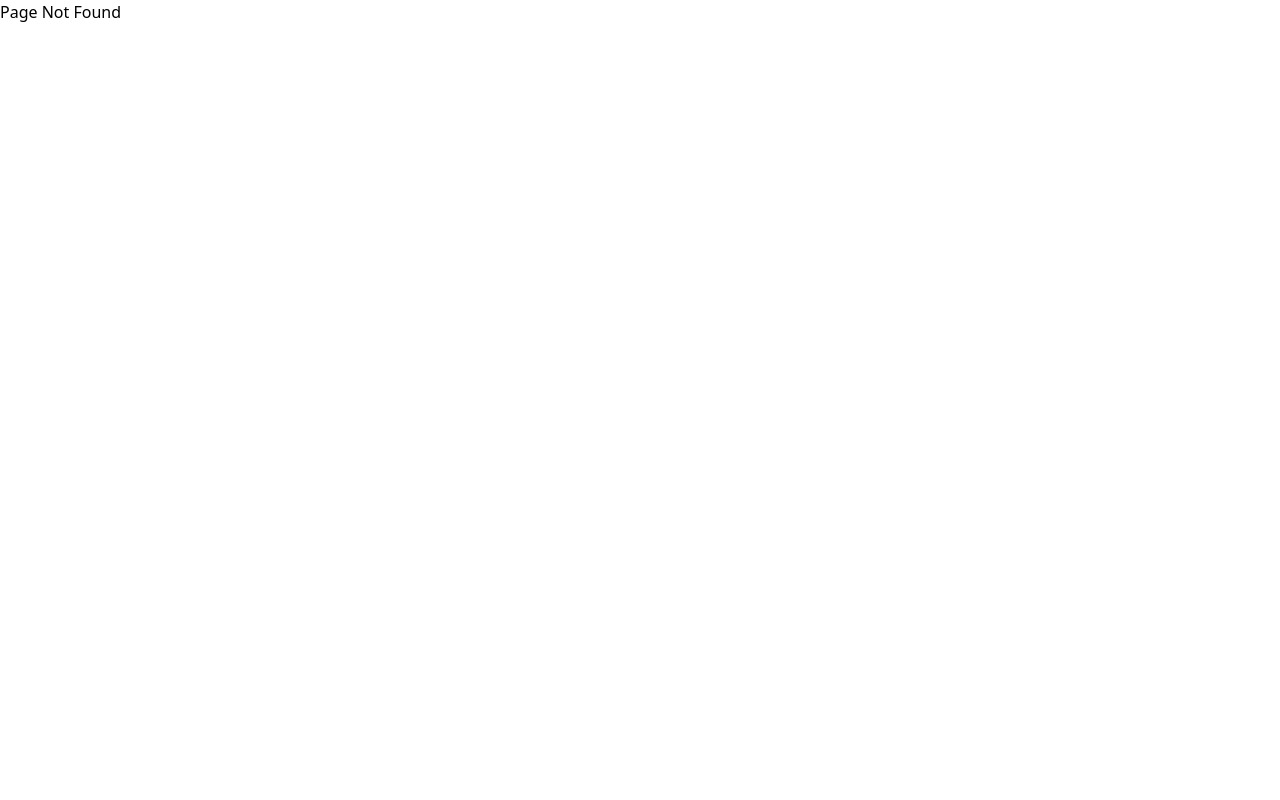
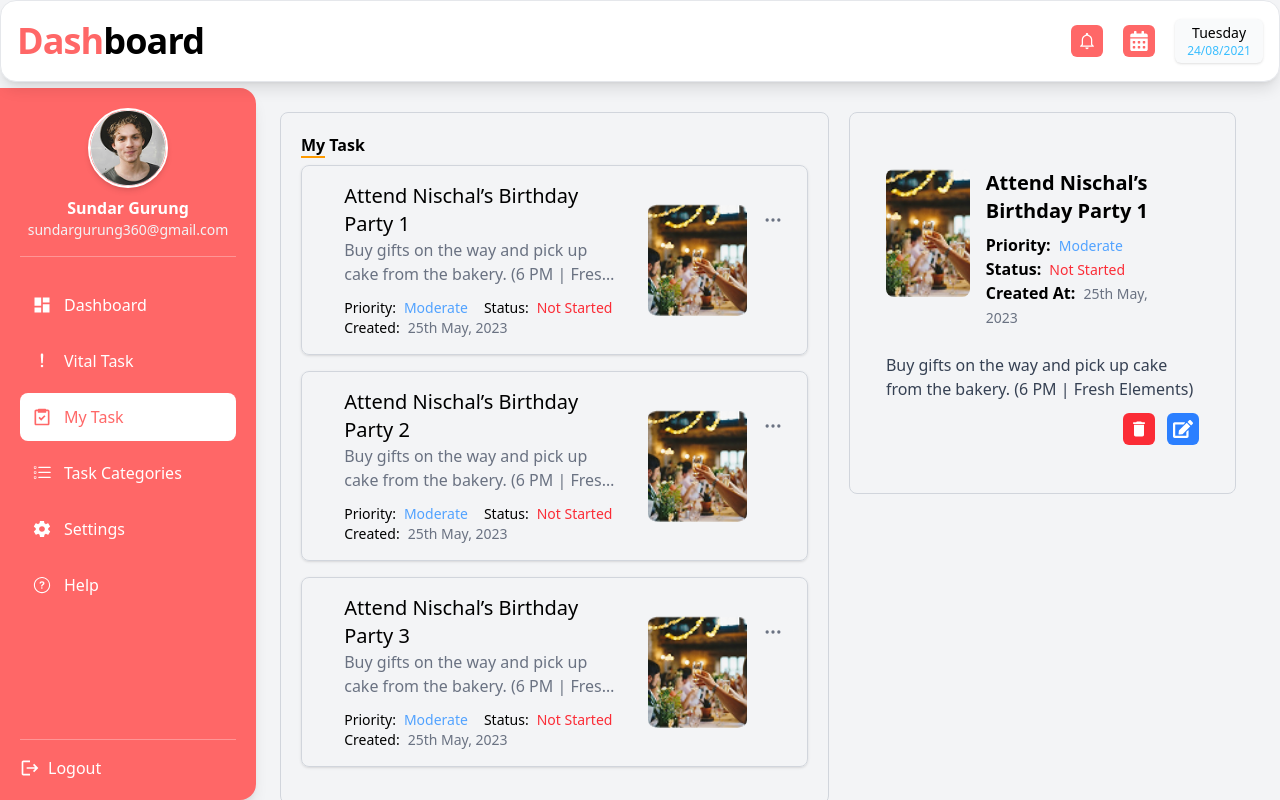
Before and after one commit to ar-pathak/To-do-List, a React (Vite) app: page /my-task in a window 1280 px wide. Before the commit this address had no page. Built offline with nearby package versions, Linux system fonts and the light colour scheme.

Commit message:
feat: add MyTask page with task list and detail view

```diff
--- /dev/null
+++ b/src/components/pages/MyTask.tsx
@@ -0,0 +1,49 @@
+import React, { useState } from "react";
+import ToDoStatusCard from "../utils/ToDoStatusCard";
+import { tasks } from "../../constaintData";
+import VitalCards from "../utils/VitalCards";
+
+const MyTask = () => {
+
+    const [isClicked, setIsClicked] = useState<number | null>(null);
+    const [cardDetails, setCardDetails] = useState(tasks[0]);
+
+    const handleTaskClick = (taskId: number, task: typeof tasks[0]) => {
+        setIsClicked(isClicked === taskId ? null : taskId);
+        setCardDetails(task);
+    };
+    return (
+        <div className="flex">
+
+            {/* Left Side (Task List) */}
+            <div className="border border-gray-300 p-5 rounded-lg">
+                <div className="mb-2 font-semibold">
+                    <h4><span className="border-b-2 border-b-amber-500">My</span> Task</h4>
+                </div>
+                {tasks.map((task) => (
+                    <div
+                        key={task.id}
+                        onClick={() => handleTaskClick(task.id, task)}
+                        className="mb-4 cursor-pointer"
+                    >
+                        <ToDoStatusCard {...task} />
+
+                        {/* Mobile screen dropdown (only clicked card shows) */}
+                        {isClicked === task.id && (
+                            <div className="xl:hidden">
+                                <VitalCards {...task} />
+                            </div>
+                        )}
+                    </div>
+                ))}
+            </div>
+
+            {/* Right Side (Details on big screens) */}
+            <div className="xl:inline hidden">
+                <VitalCards {...cardDetails} />
+            </div>
+        </div>
+    );
+}
+
+export default MyTask
--- a/src/components/pages/VitalTask.tsx
+++ b/src/components/pages/VitalTask.tsx
@@ -15,7 +15,10 @@ const VitalTask = () => {
   return (
     <div className="flex">
       {/* Left Side (Task List) */}
-      <div>
+      <div className="border border-gray-300 p-5 rounded-lg">
+        <div className="mb-2 font-semibold">
+          <h4><span className="border-b-2 border-b-amber-500">Vital</span> Task</h4>
+        </div>
         {tasks.map((task) => (
           <div
             key={task.id}
--- a/src/components/utils/ToDoStatusCard.jsx
+++ b/src/components/utils/ToDoStatusCard.jsx
@@ -30,12 +30,12 @@ const ToDoStatusCard = ({ title, description, priority, status, createdAt, image
               <h3 className="font-medium">Priority:</h3>
               <span className={`ml-2 ${priorityColors[priority]}`}>{priority}</span>
             </div>
-            <div className="flex items-center">
+            <div className="flex items-center mr-2">
               <h3 className="font-medium">Status:</h3>
               <span className={`ml-2 ${statusColors[status]}`}>{status}</span>
             </div>
             {createdAt && (
-              <div className="flex items-center ml-2">
+              <div className="flex items-center ">
                 <h3 className="font-medium">Created:</h3>
                 <span className="ml-2 text-gray-500">{createdAt}</span>
               </div>
--- a/src/components/utils/VitalCards.jsx
+++ b/src/components/utils/VitalCards.jsx
@@ -3,7 +3,7 @@ import { FaEdit } from "react-icons/fa";
 
 const VitalCards = ({ title, description, priority, status, createdAt, image }) => {
     return (
-        <div className="px-10 border border-gray-300 rounded-lg mx-5">
+        <div className="px-5 py-10 border border-gray-300 rounded-lg mx-5">
             <div className="flex p-4">
                 {image && (
                     <div>
--- a/src/router.jsx
+++ b/src/router.jsx
@@ -1,6 +1,7 @@
 import { createBrowserRouter } from "react-router";
 import App from "./App";
 import { Suspense, lazy } from "react";
+import MyTask from "./components/pages/MyTask";
 
 const Login = lazy(() => import("./components/authentication/Login"));
 const Signup = lazy(() => import("./components/authentication/Signup"));
@@ -34,6 +35,14 @@ const router = createBrowserRouter([
           </Suspense>
         )
       },
+      {
+        path: "/my-task",
+        element: (
+          <Suspense fallback={<h1>Loading...</h1>}>
+            <MyTask />
+          </Suspense>
+        )
+      },
     ],
   },
   {
```
